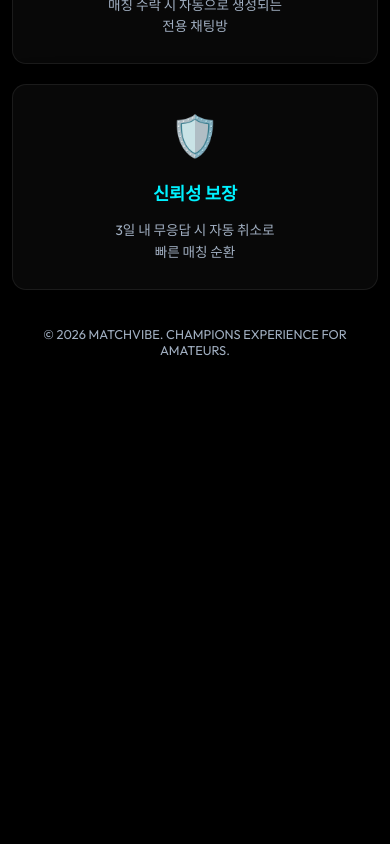
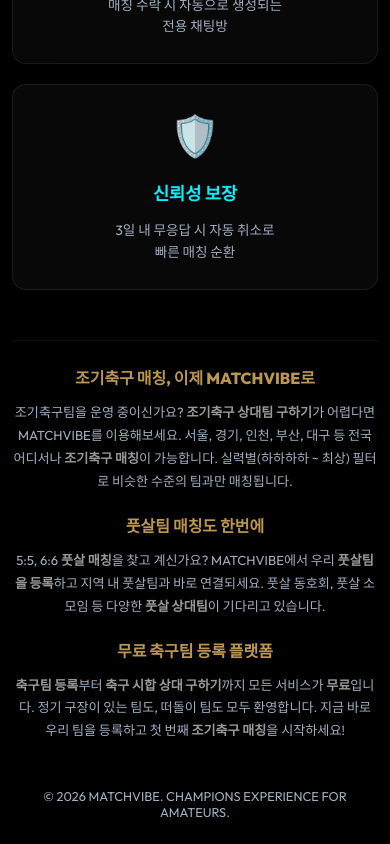
Before and after one commit to richilse/matchvibe, a React (Vite) app: page / in a window 390 px wide. Shown: the part 1018-1862 px from the top of the page. Before the commit the page ends 1400 px from the top, so only its background shows below. Built offline with nearby package versions, Linux system fonts and the light colour scheme.

Commit message:
seo improvements

```diff
--- a/index.html
+++ b/index.html
@@ -1,5 +1,5 @@
 <!doctype html>
-<html lang="en">
+<html lang="ko">
 
 <head>
   <meta charset="UTF-8" />
@@ -7,10 +7,11 @@
   <meta name="viewport" content="width=device-width, initial-scale=1.0, maximum-scale=1.0, user-scalable=no" />
 
   <!-- SEO Meta Tags -->
-  <title>MATCHVIBE | 최고의 조기축구 및 풋살 매칭 플랫폼</title>
+  <title>MATCHVIBE | 조기축구 풋살 팀 매칭 플랫폼 - 대한민국 No.1</title>
   <meta name="description"
-    content="대한민국 No.1 아마추어 축구 및 풋살 매칭 플랫폼 MATCHVIBE. 실력별, 지역별 최적의 상대를 찾고 팀을 등록하여 지금 바로 경기를 시작하세요!" />
-  <meta name="keywords" content="조기축구 매칭, 축구매칭, 풋살매칭, 아마추어 축구팀, 축구팀 등록, 매치바이브, MATCHVIBE, 축구 시합 찾기, 풋살 시합" />
+    content="조기축구 매칭, 풋살 매칭 플랫폼 MATCHVIBE. 지역별 실력별 조기축구팀 매칭, 풋살팀 매칭을 무료로 찾아보세요. 축구 시합 상대 찾기, 풋살 상대팀 구하기, 아마추어 축구팀 등록까지 한번에!" />
+  <meta name="keywords"
+    content="조기축구매칭, 축구매칭, 풋살매칭, 조기축구팀매칭, 풋살팀매칭, 축구상대찾기, 풋살상대찾기, 축구시합구하기, 조기축구모임, 아마추어축구팀등록, 풋살팀구하기, 축구팀구하기, 조기축구카페, 조기축구동호회, 풋살동호회, 매치바이브, MATCHVIBE, 조기축구앱, 풋살앱" />
   <meta name="author" content="MATCHVIBE" />
   <meta name="robots" content="index, follow" />
 
@@ -34,6 +35,69 @@
   <meta property="twitter:image" content="https://matchvibe.netlify.app/og-premium.png?v=1.1" />
 
   <script src="//t1.daumcdn.net/mapjsapi/bundle/postcode/prod/postcode.v2.js"></script>
+
+  <!-- JSON-LD Structured Data -->
+  <script type="application/ld+json">
+  {
+    "@context": "https://schema.org",
+    "@type": "WebSite",
+    "name": "MATCHVIBE",
+    "url": "https://matchvibe.netlify.app",
+    "description": "대한민국 조기축구 매칭, 풋살 매칭 플랫폼. 지역별 실력별 최적의 축구팀 풋살팀 매칭 서비스.",
+    "potentialAction": {
+      "@type": "SearchAction",
+      "target": "https://matchvibe.netlify.app/matches?q={search_term_string}",
+      "query-input": "required name=search_term_string"
+    }
+  }
+  </script>
+  <script type="application/ld+json">
+  {
+    "@context": "https://schema.org",
+    "@type": "SportsOrganization",
+    "name": "MATCHVIBE",
+    "url": "https://matchvibe.netlify.app",
+    "description": "조기축구 매칭, 풋살 매칭 전문 플랫폼. 아마추어 축구팀과 풋살팀을 연결해드립니다.",
+    "sport": ["축구", "풋살", "Soccer", "Futsal"],
+    "areaServed": "KR",
+    "serviceType": ["조기축구매칭", "풋살매칭", "축구팀등록", "풋살팀등록"],
+    "sameAs": [
+      "https://matchvibe.netlify.app"
+    ]
+  }
+  </script>
+  <script type="application/ld+json">
+  {
+    "@context": "https://schema.org",
+    "@type": "FAQPage",
+    "mainEntity": [
+      {
+        "@type": "Question",
+        "name": "조기축구 상대팀을 어떻게 구할 수 있나요?",
+        "acceptedAnswer": {
+          "@type": "Answer",
+          "text": "MATCHVIBE에 팀을 등록하고 지역별 실력별 필터로 상대팀을 검색하세요. 무료로 조기축구 매칭 상대를 찾을 수 있습니다."
+        }
+      },
+      {
+        "@type": "Question",
+        "name": "풋살팀 매칭은 어떻게 하나요?",
+        "acceptedAnswer": {
+          "@type": "Answer",
+          "text": "MATCHVIBE에서 풋살 매칭을 선택 후 팀을 등록하면, 지역 내 풋살팀과 자동으로 연결됩니다."
+        }
+      },
+      {
+        "@type": "Question",
+        "name": "축구팀 등록 비용이 있나요?",
+        "acceptedAnswer": {
+          "@type": "Answer",
+          "text": "MATCHVIBE의 팀 등록과 매칭 신청은 완전 무료입니다."
+        }
+      }
+    ]
+  }
+  </script>
 </head>
 
 <body>
--- a/src/index.css
+++ b/src/index.css
@@ -492,6 +492,53 @@
   line-height: 1.6;
 }
 
+/* ===== SEO Section ===== */
+.seo-section {
+  width: 100%;
+  max-width: 1100px;
+  margin-top: 80px;
+  padding: 40px 0 20px 0;
+  border-top: 1px solid rgba(255, 255, 255, 0.06);
+}
+
+.seo-grid {
+  display: grid;
+  grid-template-columns: repeat(3, 1fr);
+  gap: 30px;
+}
+
+.seo-block h2 {
+  font-size: 1rem !important;
+  font-weight: 700;
+  color: var(--secondary);
+  margin-bottom: 12px;
+  letter-spacing: 0;
+}
+
+.seo-block p {
+  font-size: 0.82rem !important;
+  color: var(--text-muted);
+  line-height: 1.75;
+  padding: 0 !important;
+}
+
+.seo-block strong {
+  color: rgba(255, 255, 255, 0.6);
+  font-weight: 600;
+}
+
+@media (max-width: 768px) {
+  .seo-grid {
+    grid-template-columns: 1fr;
+    gap: 20px;
+  }
+
+  .seo-section {
+    margin-top: 50px;
+    padding: 24px 0 10px 0;
+  }
+}
+
 /* ===== Register Page Layout Classes ===== */
 .register-card {
   padding: 40px;
--- a/src/pages/Home.jsx
+++ b/src/pages/Home.jsx
@@ -13,10 +13,10 @@
                 transition={{ duration: 0.8 }}
                 className="home-hero"
             >
-                <h2 className="home-title">
+                <h1 className="home-title">
                     대한민국 NO.1<br />
-                    <span style={{ color: 'var(--secondary)' }}>아마추어 축구매칭 플랫폼</span>
-                </h2>
+                    <span style={{ color: 'var(--secondary)' }}>조기축구 풋살 매칭 플랫폼</span>
+                </h1>
                 <p className="home-subtitle">
                     더 이상 카페나 오픈채팅방에서 헤매지 마세요.<br />
                     <strong style={{ color: 'var(--secondary)', fontWeight: '700' }}>클릭 한 번</strong>으로 우리 팀의 <strong style={{ color: 'var(--secondary)', fontWeight: '700' }}>최적의 상대</strong>를 찾아드립니다.
@@ -68,7 +68,46 @@
                     </motion.div>
                 ))}
             </div>
-        </div >
+
+            {/* SEO 키워드 섹션 - 검색엔진 최적화용 */}
+            <motion.section
+                initial={{ opacity: 0 }}
+                animate={{ opacity: 1 }}
+                transition={{ delay: 1.2 }}
+                className="seo-section"
+                aria-label="서비스 안내"
+            >
+                <div className="seo-grid">
+                    <div className="seo-block">
+                        <h2>조기축구 매칭, 이제 MATCHVIBE로</h2>
+                        <p>
+                            조기축구팀을 운영 중이신가요? <strong>조기축구 상대팀 구하기</strong>가 어렵다면
+                            MATCHVIBE를 이용해보세요. 서울, 경기, 인천, 부산, 대구 등 전국 어디서나
+                            <strong> 조기축구 매칭</strong>이 가능합니다. 실력별(하하하하 ~ 최상) 필터로
+                            비슷한 수준의 팀과만 매칭됩니다.
+                        </p>
+                    </div>
+                    <div className="seo-block">
+                        <h2>풋살팀 매칭도 한번에</h2>
+                        <p>
+                            5:5, 6:6 <strong>풋살 매칭</strong>을 찾고 계신가요?
+                            MATCHVIBE에서 우리 <strong>풋살팀을 등록</strong>하고 지역 내
+                            풋살팀과 바로 연결되세요. 풋살 동호회, 풋살 소모임 등
+                            다양한 <strong>풋살 상대팀</strong>이 기다리고 있습니다.
+                        </p>
+                    </div>
+                    <div className="seo-block">
+                        <h2>무료 축구팀 등록 플랫폼</h2>
+                        <p>
+                            <strong>축구팀 등록</strong>부터 <strong>축구 시합 상대 구하기</strong>까지
+                            모든 서비스가 <strong>무료</strong>입니다. 정기 구장이 있는 팀도,
+                            떠돌이 팀도 모두 환영합니다. 지금 바로 우리 팀을 등록하고
+                            첫 번째 <strong>조기축구 매칭</strong>을 시작하세요!
+                        </p>
+                    </div>
+                </div>
+            </motion.section>
+        </div>
     );
 };
 
```
Also changed, not shown: 1 other file (tests, documents, lock files or other folders).
